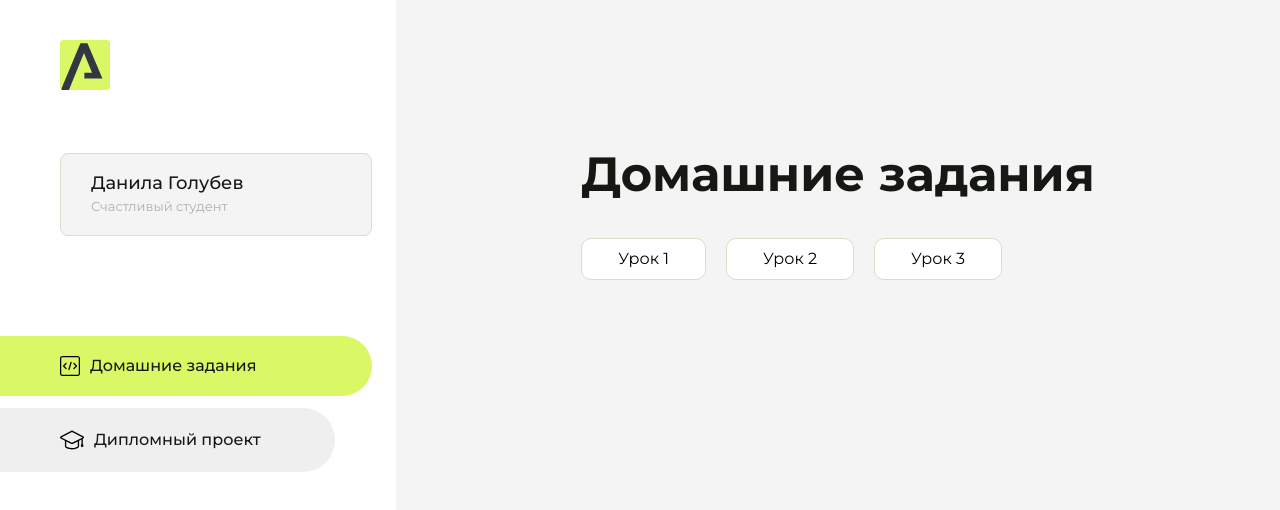
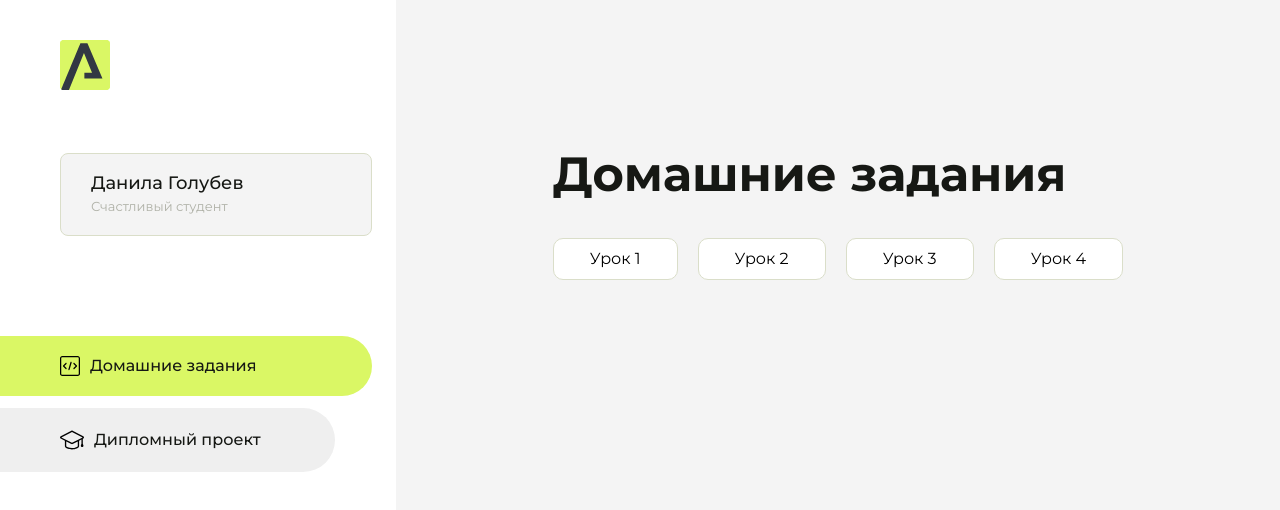
Before and after one commit to SeeYaSoon1488/homework, a plain HTML site: page index.html in a window 1280 px wide. Drawn offline with Linux system fonts and the light colour scheme.

Commit message:
Update index.html

```diff
--- a/index.html
+++ b/index.html
@@ -101,6 +101,9 @@
                      <li class="content__list-item">
                         <a href="верстка2/index.html">Урок 3</a>
                     </li>
+                    <li class="content__list-item">
+                        <a href="css-verstka1/index.html">Урок 4</a>
+                    </li>
                 </ul>
             </div>
             <div class="content__block hidden" id="diplomBlock">
```
